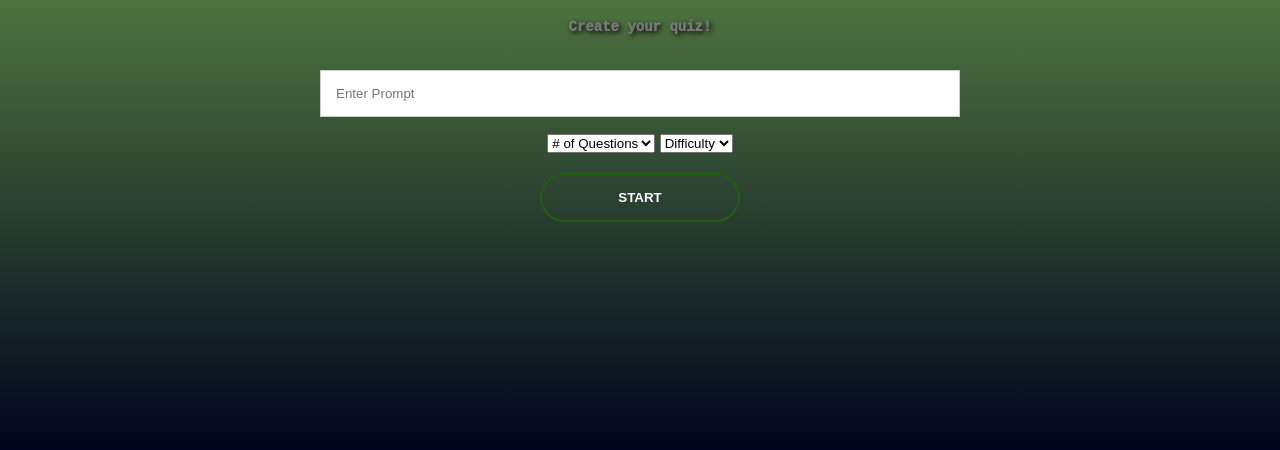
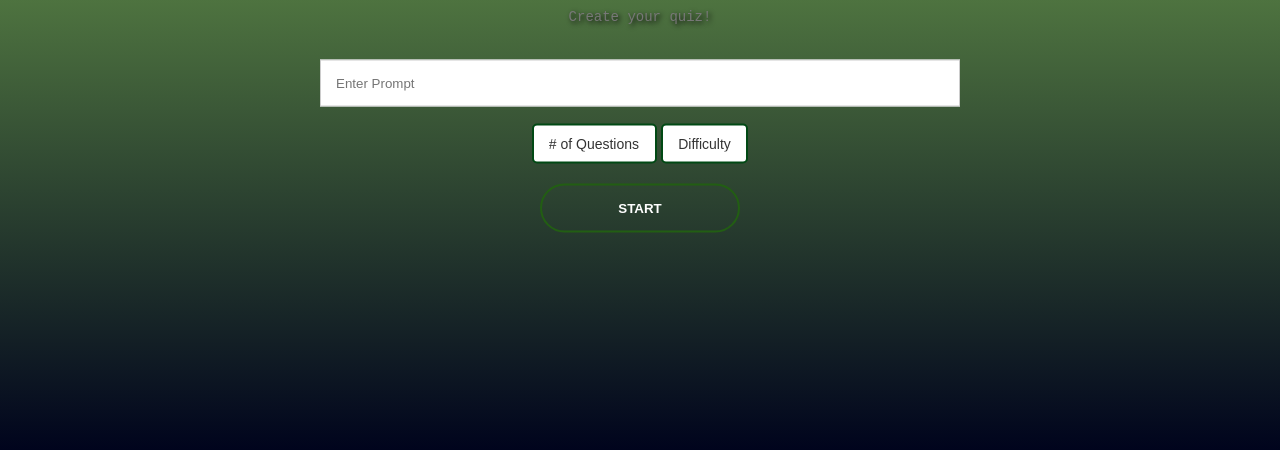
Before and after one commit to mariapromero/QuizGen, a plain HTML site: page index.html in a window 1280 px wide. Shown: the part 350-800 px from the top of the page. Drawn offline with Linux system fonts and the light colour scheme.

```diff
--- a/style.css
+++ b/style.css
@@ -98,7 +98,7 @@
      text-shadow:2px 2px 5px rgb(7, 7, 7);
      font-family: 'Courier New', Courier, monospace;
      margin: 20px auto;
-     font-weight: 1000;
+     font-weight: 10;
      line-height: 25px;
  }
  button{
@@ -176,6 +176,29 @@
         gap: 30px;
 
     }
+
+    select {
+        padding: 10px 15px;
+        font-size: 14px;
+        border: 2px solid #014914;
+        border-radius: 5px;
+        background-color: white;
+        color: #333;
+        appearance: none;
+        cursor: pointer;
+        transition: border-color 0.3s;
+    }
+
+    /* Add a custom arrow */
+    select:focus {
+        outline: none;
+        border-color: #16370a;
+    }
+
+
+
+
+
 
  /*course*/
 
```
